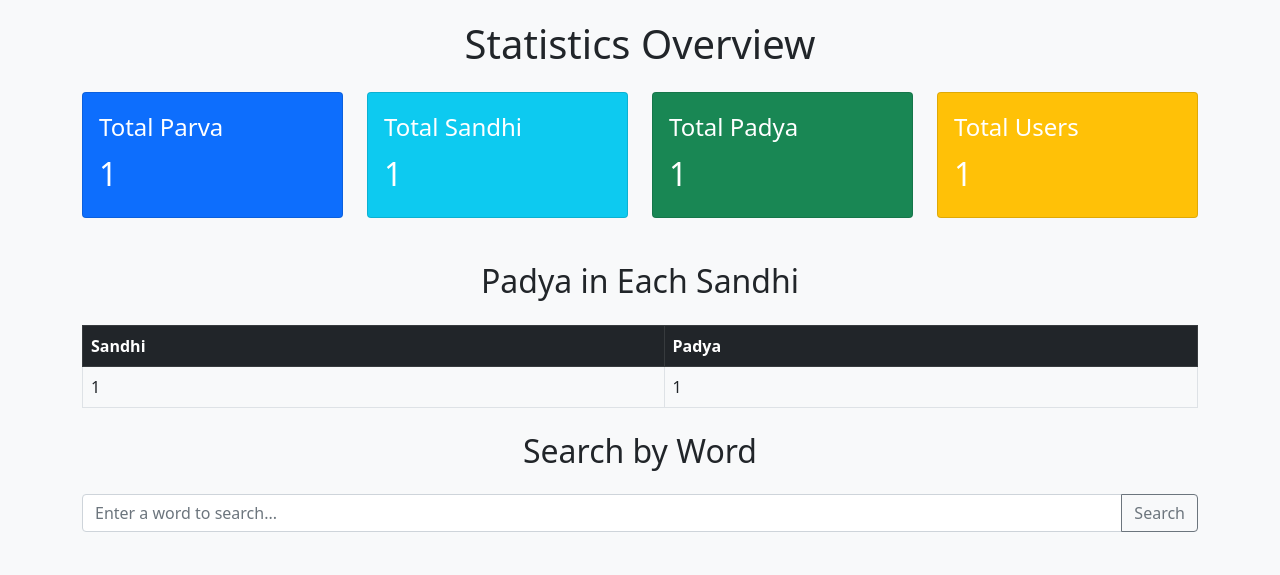
After one commit to kagapa-blr/kvb, a Flask app: page /stats in a window 1280 px wide. The commit adds this page. Shown: the top 575 px of the page. Run offline with Flask 3, Linux system fonts and the light colour scheme; tables that the repository leaves empty hold one stand-in row (values such as "Sample post"); parts of the project's set-up code (start-up, migrations or seed data) failed here and were passed over; some libraries are stand-ins or nearby versions.

Commit message:
statistics implemented

```diff
--- a/app.py
+++ b/app.py
@@ -53,6 +53,11 @@ def admin():
     return render_template('admin.html')
 
 
+@app.route('/stats')
+def new_admin():
+    return render_template('statistics.html')
+
+
 @app.route('/update')
 def update():
     if 'user_id' not in session:
--- a/routers/parvya.py
+++ b/routers/parvya.py
@@ -5,8 +5,10 @@ from flask import Blueprint, request, jsonify
 from sqlalchemy.exc import IntegrityError, SQLAlchemyError
 
 from model.models import db, Parva, Sandhi, Padya
+from utils.statistics import Statistics
 
 parvya_bp = Blueprint('parvya', __name__)
+stats = Statistics()
 
 
 # Parva API endpoints
@@ -26,6 +28,16 @@ def get_parva_by_id(id):
     if parva:
         return jsonify({'id': parva.id, 'name': parva.name})
     return jsonify({'error': 'Parva not found'}), 404
+
+
+@parvya_bp.route('/get_parva_name/<int:sandhi_id>', methods=['GET'])
+def get_parva_name_by_sandhi(sandhi_id):
+    sandhi = Sandhi.query.get(sandhi_id)
+    if sandhi:
+        parva_name = sandhi.parva.name
+        return jsonify({'parva_name': parva_name})
+    else:
+        return jsonify({'error': 'Sandhi not found'}), 404
 
 
 @parvya_bp.route('/parva', methods=['POST'])
@@ -386,3 +398,22 @@ def get_padya_by_sandhi(sandhi_id):
         'id': p.id,
         'padya_number': p.padya_number
     } for p in padyas])
+
+
+################################################################
+@parvya_bp.route('/stats', methods=['GET'])
+def statistics():
+    data = stats.fetch_statistics()
+    return jsonify(data)
+
+
+@parvya_bp.route('/stats/search_word/<string:search_word>', methods=['GET'])
+def search_padya_by_word(search_word):
+    data = stats.search_padya_by_word(search_word)
+    for padya in data:
+        sandhi = Sandhi.query.get(padya['sandhi_id'])
+        if sandhi:
+            parva_name = sandhi.parva.name
+            # return jsonify({'parva_name': parva_name})
+            padya['parva_name'] = parva_name
+    return jsonify(data)
--- /dev/null
+++ b/static/js/statistics.js
@@ -0,0 +1,98 @@
+// Define API endpoints
+const statsEndpoints = {
+    parvaDetails: '/api/stats',
+    searchByWord: (word) => `/api/stats/search_word/${encodeURIComponent(word)}`,
+    parvaName: (sandhiId) => `/api/parva/${encodeURIComponent(sandhiId)}`
+};
+
+// Wait for the DOM to fully load before running the script
+document.addEventListener('DOMContentLoaded', function () {
+    fetchDetails();
+
+    // Add event listener for the search form
+    document.getElementById('search-form').addEventListener('submit', function (event) {
+        event.preventDefault(); // Prevent the default form submission
+        const searchWord = document.getElementById('search-input').value.trim();
+        if (searchWord) {
+            searchByWord(searchWord);
+        }
+    });
+});
+
+// Fetch and display the details
+async function fetchDetails() {
+    try {
+        const response = await fetch(statsEndpoints.parvaDetails);
+        if (!response.ok) {
+            throw new Error(`HTTP error! Status: ${response.status}`);
+        }
+        const data = await response.json();
+
+        document.getElementById('total-parva').innerText = data.total_parva || 'N/A';
+        document.getElementById('total-sandhi').innerText = data.total_sandhi || 'N/A';
+        document.getElementById('total-padya-all').innerText = data.total_padya || 'N/A';
+        document.getElementById('total-users').innerText = data.total_users || 'N/A';
+
+        // Populate Padya in Each Sandhi table
+        const padyaTableBody = document.getElementById('total-padya');
+        padyaTableBody.innerHTML = ''; // Clear existing data
+        data.padya_in_each_sandhi.forEach(([sandhi, padya]) => {
+            const row = document.createElement('tr');
+            row.innerHTML = `<td>${sandhi}</td><td>${padya}</td>`;
+            padyaTableBody.appendChild(row);
+        });
+    } catch (error) {
+        console.error('Error fetching details:', error);
+    }
+}
+
+// Search for a word and display results
+async function searchByWord(word) {
+    try {
+        const response = await fetch(statsEndpoints.searchByWord(word));
+        if (!response.ok) {
+            throw new Error(`HTTP error! Status: ${response.status}`);
+        }
+        const data = await response.json();
+        displaySearchResults(data);
+    } catch (error) {
+        console.error('Error fetching search results:', error);
+    }
+}
+
+// Display search results
+function displaySearchResults(results) {
+    const resultsContainer = document.getElementById('search-results');
+    resultsContainer.innerHTML = ''; // Clear previous results
+
+    if (results.length === 0) {
+        resultsContainer.innerHTML = '<li class="list-group-item">No results found.</li>';
+    } else {
+        results.forEach(result => {
+            const listItem = document.createElement('li');
+            listItem.className = 'list-group-item';
+            listItem.innerHTML = `
+                <strong>ಪರ್ವದ ಹೆಸರು :</strong> ${result.parva_name}<br>
+                <strong>ಸಂಧಿ ಸಂಖ್ಯೆ :</strong> ${result.sandhi_id}<br>
+                <strong>ಪದ್ಯ ಸಂಖ್ಯೆ :</strong> ${result.padya_number}<br>
+                <strong>ಪದ್ಯ :</strong> <pre>${escapeHtml(result.padya)}</pre><br>
+                <strong>ಅರ್ಥ :</strong> ${result.artha}<br>
+                <strong>ಟಿಪ್ಪಣಿ :</strong> ${result.tippani.replace('nan','-')}<br>
+                <strong>ಪಾಠಾಂತರ :</strong> ${result.pathantar}<br>
+            `;
+            resultsContainer.appendChild(listItem);
+        });
+    }
+}
+
+// Function to escape HTML entities
+function escapeHtml(text) {
+    const map = {
+        '&': '&amp;',
+        '<': '&lt;',
+        '>': '&gt;',
+        '"': '&quot;',
+        "'": '&#039;'
+    };
+    return text.replace(/[&<>"']/g, (m) => map[m]);
+}
--- a/templates/navbar.html
+++ b/templates/navbar.html
@@ -51,7 +51,7 @@
                     </a>
                 </li>
                 <li class="nav-item">
-                    <a class="nav-link" href="#" title="ಅಂಕಿ ಅಂಶ">
+                    <a class="nav-link" href="/stats" title="ಅಂಕಿ ಅಂಶ">
                         <button class="btn"
                                 style="height: 35px; line-height: 35px; padding: 0 10px; background-color: #f3c0b4; color: black; font-weight: bold;">
                             ಅಂಕಿ ಅಂಶ
--- /dev/null
+++ b/templates/statistics.html
@@ -0,0 +1,94 @@
+<!DOCTYPE html>
+<html lang="en">
+<head>
+    <meta charset="UTF-8">
+    <meta name="viewport" content="width=device-width, initial-scale=1.0">
+    <title>Statistics Dashboard</title>
+    <link rel="stylesheet" href="/static/boostrap/css/bootstrap.min.css">
+
+    <script src="/static/js/statistics.js"></script>
+    <script src="/static/boostrap/js/bootstrap.bundle.min.js"></script>
+    <style>
+        body {
+            background-color: #f8f9fa;
+            padding: 20px;
+        }
+        .card {
+            margin-bottom: 20px;
+        }
+        .stat-title {
+            font-size: 1.5rem;
+            margin-bottom: 10px;
+        }
+        #search-results {
+            margin-top: 20px;
+        }
+    </style>
+</head>
+<body>
+
+    <div class="container">
+        <h1 class="text-center mb-4">Statistics Overview</h1>
+
+        <div class="row">
+            <div class="col-md-3">
+                <div class="card text-white bg-primary">
+                    <div class="card-body">
+                        <div class="stat-title">Total Parva</div>
+                        <h2 id="total-parva" class="card-title">Loading...</h2>
+                    </div>
+                </div>
+            </div>
+            <div class="col-md-3">
+                <div class="card text-white bg-info">
+                    <div class="card-body">
+                        <div class="stat-title">Total Sandhi</div>
+                        <h2 id="total-sandhi" class="card-title">Loading...</h2>
+                    </div>
+                </div>
+            </div>
+            <div class="col-md-3">
+                <div class="card text-white bg-success">
+                    <div class="card-body">
+                        <div class="stat-title">Total Padya</div>
+                        <h2 id="total-padya-all" class="card-title">Loading...</h2>
+                    </div>
+                </div>
+            </div>
+            <div class="col-md-3">
+                <div class="card text-white bg-warning">
+                    <div class="card-body">
+                        <div class="stat-title">Total Users</div>
+                        <h2 id="total-users" class="card-title">Loading...</h2>
+                    </div>
+                </div>
+            </div>
+        </div>
+
+        <h2 class="text-center my-4">Padya in Each Sandhi</h2>
+        <table class="table table-bordered">
+            <thead class="table-dark">
+                <tr>
+                    <th scope="col">Sandhi</th>
+                    <th scope="col">Padya</th>
+                </tr>
+            </thead>
+            <tbody id="total-padya">
+                <!-- Content populated by JavaScript -->
+            </tbody>
+        </table>
+
+        <h2 class="text-center my-4">Search by Word</h2>
+        <form id="search-form" class="mb-4">
+            <div class="input-group">
+                <input id="search-input" type="text" class="form-control" placeholder="Enter a word to search..." required>
+                <button class="btn btn-outline-secondary" type="submit">Search</button>
+            </div>
+        </form>
+
+        <ul id="search-results" class="list-group">
+            <!-- Search results populated by JavaScript -->
+        </ul>
+    </div>
+</body>
+</html>
--- a/utils/statistics.py
+++ b/utils/statistics.py
@@ -3,17 +3,16 @@ from sqlalchemy import create_engine, text
 
 class Statistics:
     def __init__(self):
-        pass
+        self.db_user = "root"  # Replace with your MySQL username
+        self.db_password = ""  # Replace with your MySQL password if applicable
+        self.db_host = "127.0.0.1"
+        self.db_name = "kvb"
+        self.db_url = f"mysql+mysqldb://{self.db_user}:{self.db_password}@{self.db_host}/{self.db_name}"
 
     def fetch_statistics(self):
-        db_user = "root"  # Replace with your MySQL username
-        db_password = ""  # Replace with your MySQL password if applicable
-        db_host = "127.0.0.1"
-        db_name = "kvb"
-        db_url = f"mysql+mysqldb://{db_user}:{db_password}@{db_host}/{db_name}"
-
-        engine = create_engine(db_url)
+        engine = create_engine(self.db_url)
         connection = engine.connect()
+        statistics = {}
 
         try:
             # Total Parva
@@ -36,19 +35,43 @@ class Statistics:
             total_users = connection.execute(text("SELECT COUNT(*) AS total_users FROM users")).scalar()
 
             # Print the results
-            print(f"Total Parva: {total_parva}")
-            print(f"Total Sandhi: {total_sandhi}")
-            print("Total Padya in Each Sandhi:")
+
+            statistics["total_parva"] = total_parva
+            statistics['total_sandhi'] = total_sandhi
+            padya_in_each_sandhi = []
             for row in total_padya:
-                print(f"Sandhi ID {row.sandhi_id}: {row.total_padya} Padya")
-            print(f"Total Padya (from all Sandhi): {total_padya_all}")
-            print(f"Total Users: {total_users}")
+                # print(f"Sandhi ID {row.sandhi_id}: {row.total_padya} Padya")
+                padya_in_each_sandhi.append((row.sandhi_id, row.total_padya))
+            statistics['padya_in_each_sandhi'] = padya_in_each_sandhi
+            statistics['total_padya'] = total_padya_all
+            statistics['total_users'] = total_users
+        except Exception as e:
+            print(f"Error: {e}")
+        finally:
+            connection.close()
+        return statistics
+
+    def search_padya_by_word(self, word):
+        engine = create_engine(self.db_url)
+        connection = engine.connect()
+        matching_rows = []
+
+        try:
+            # Search for rows in the padya column that contain the given word
+            # Query a Padya instance
+            query = text("SELECT * FROM padya WHERE padya LIKE :word")
+            result = connection.execute(query, {"word": f"%{word}%"}).fetchall()
+
+            # Store the matching rows
+            matching_rows = [dict(row._mapping) for row in result]
 
         except Exception as e:
             print(f"Error: {e}")
         finally:
             connection.close()
 
+        return matching_rows
+
 
 # Fetch and print statistics when the script is run directly
 if __name__ == "__main__":
```
Also changed, not shown: templates/services.html (deleted).
